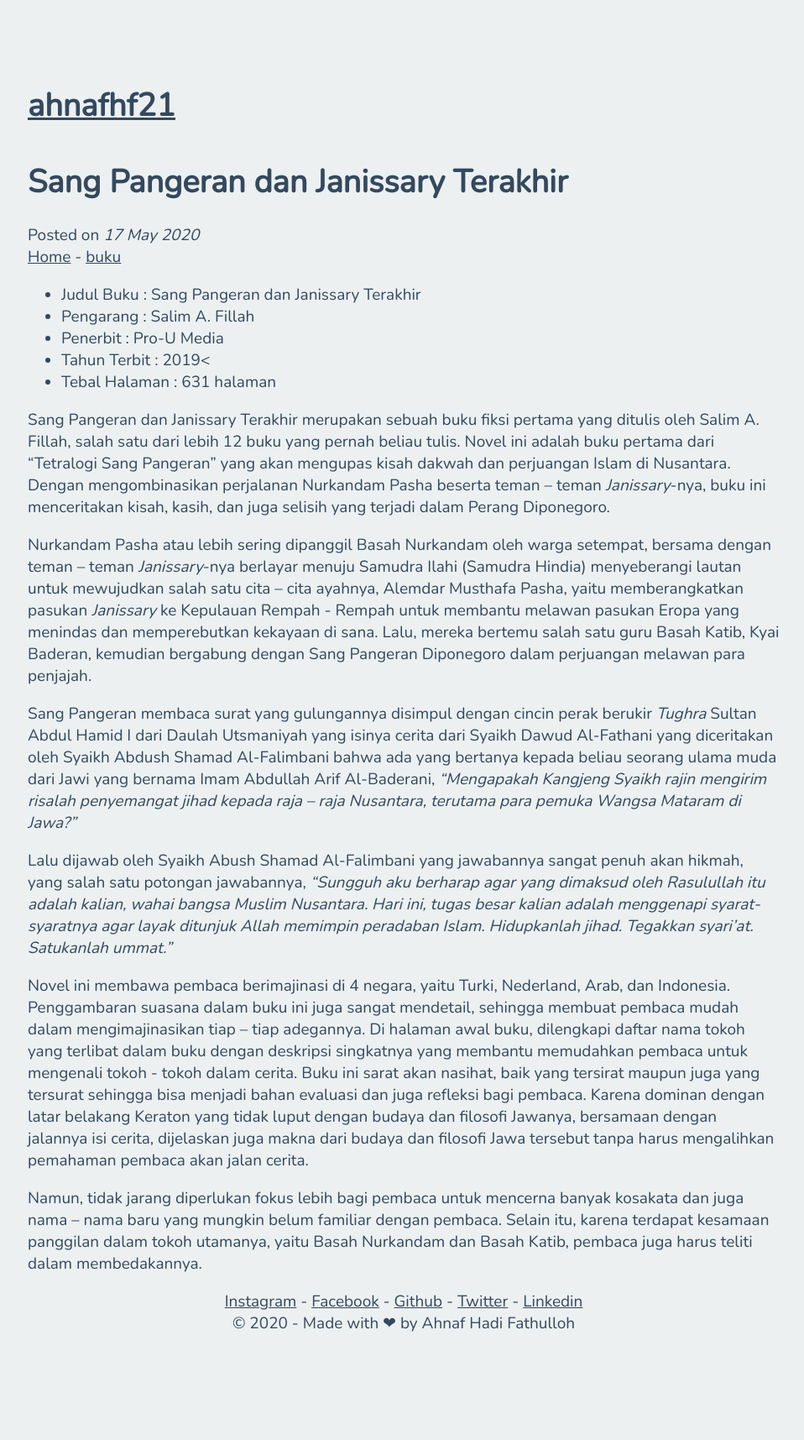
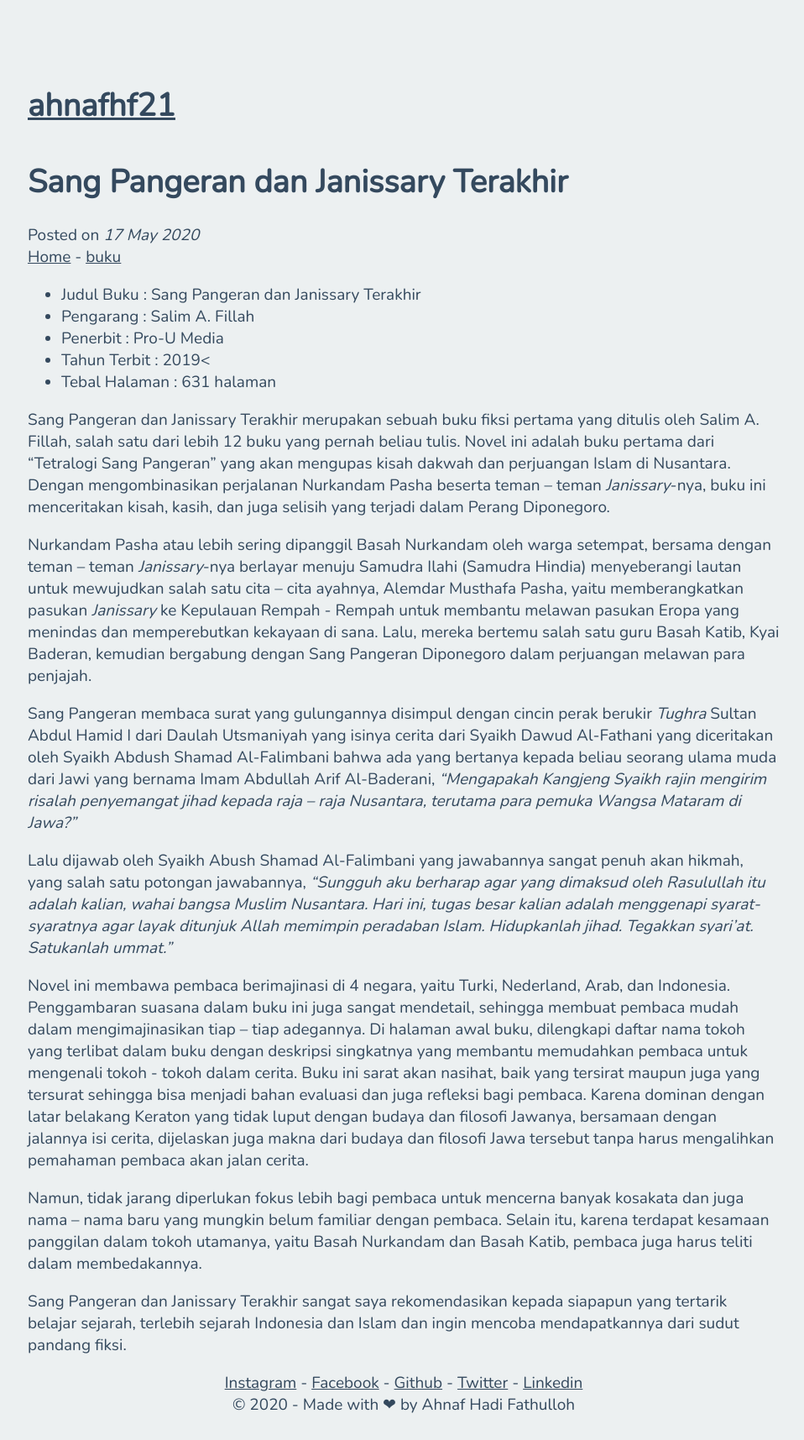
Before and after one commit to ahnafhf21/ahnafhf21.github.io, a Jekyll site: the page built from _posts/2020-05-18-sang-pangeran-dan-janissary-terakhir.markdown, in a window 1280 px wide. Shown: the whole page at 84% size, without its empty margins (159-1117 px from the left). Built offline with Jekyll 4.4.1, drawn with Linux system fonts in a browser that asks for light colours; before the commit the page ends 1618 px from its top, so only the background shows below that.

Commit message:
new changes

```diff
--- a/_posts/2020-05-18-sang-pangeran-dan-janissary-terakhir.markdown
+++ b/_posts/2020-05-18-sang-pangeran-dan-janissary-terakhir.markdown
@@ -23,3 +23,5 @@ Lalu dijawab oleh Syaikh Abush Shamad Al-Falimbani yang jawabannya sangat penuh
 Novel ini membawa pembaca berimajinasi di 4 negara, yaitu Turki, Nederland, Arab, dan Indonesia. Penggambaran suasana dalam buku ini juga sangat mendetail, sehingga membuat pembaca mudah dalam mengimajinasikan tiap – tiap adegannya. Di halaman awal buku, dilengkapi daftar nama tokoh yang terlibat dalam buku dengan deskripsi singkatnya yang membantu memudahkan pembaca untuk mengenali tokoh - tokoh dalam cerita. Buku ini sarat akan nasihat, baik yang tersirat maupun juga yang tersurat sehingga bisa menjadi bahan evaluasi dan juga refleksi bagi pembaca. Karena dominan dengan latar belakang Keraton yang tidak luput dengan budaya dan filosofi Jawanya, bersamaan dengan jalannya isi cerita, dijelaskan juga makna dari budaya dan filosofi Jawa tersebut tanpa harus mengalihkan pemahaman pembaca akan jalan cerita.
 
 Namun, tidak jarang diperlukan fokus lebih bagi pembaca untuk mencerna banyak kosakata dan juga nama – nama baru yang mungkin belum familiar dengan pembaca. Selain itu, karena terdapat kesamaan panggilan dalam tokoh utamanya, yaitu Basah Nurkandam dan Basah Katib, pembaca juga harus teliti dalam membedakannya.
+
+Sang Pangeran dan Janissary Terakhir sangat saya rekomendasikan kepada siapapun yang tertarik belajar sejarah, terlebih sejarah Indonesia dan Islam dan ingin mencoba mendapatkannya dari sudut pandang fiksi.
```
